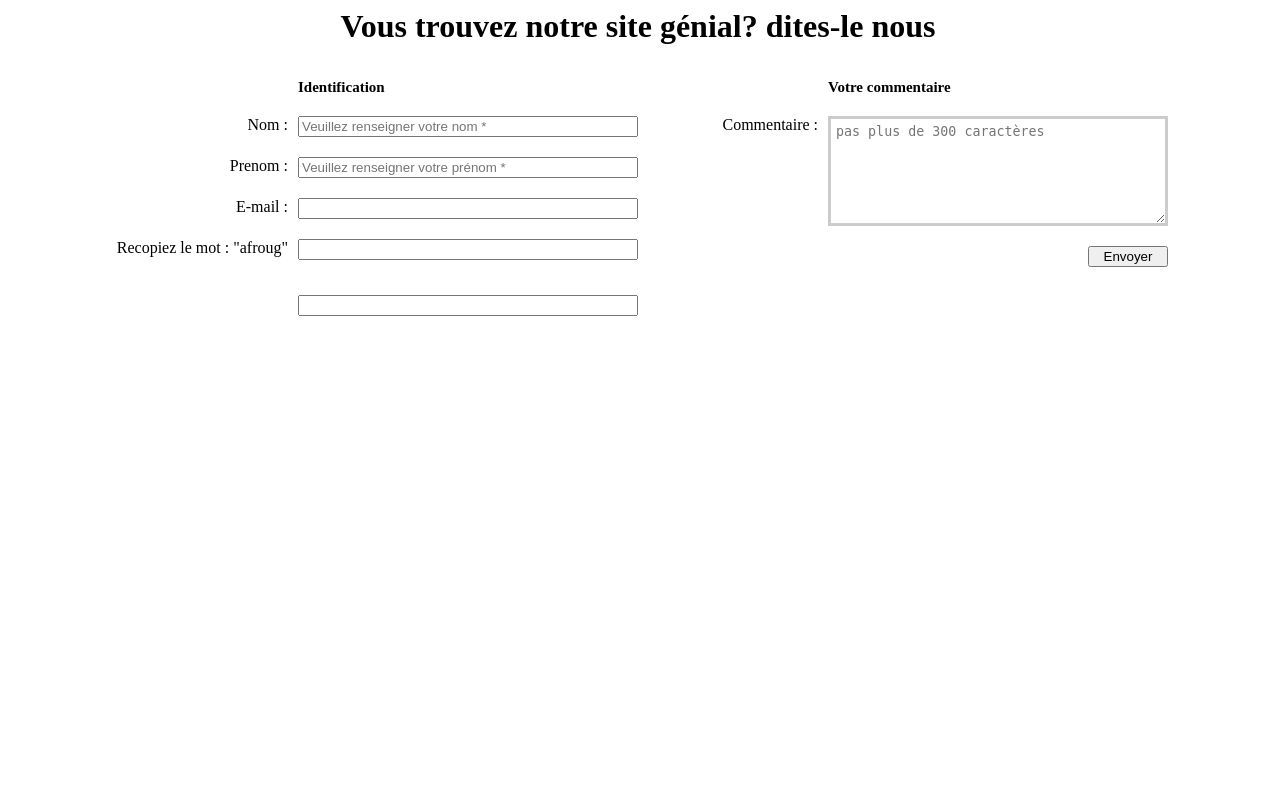
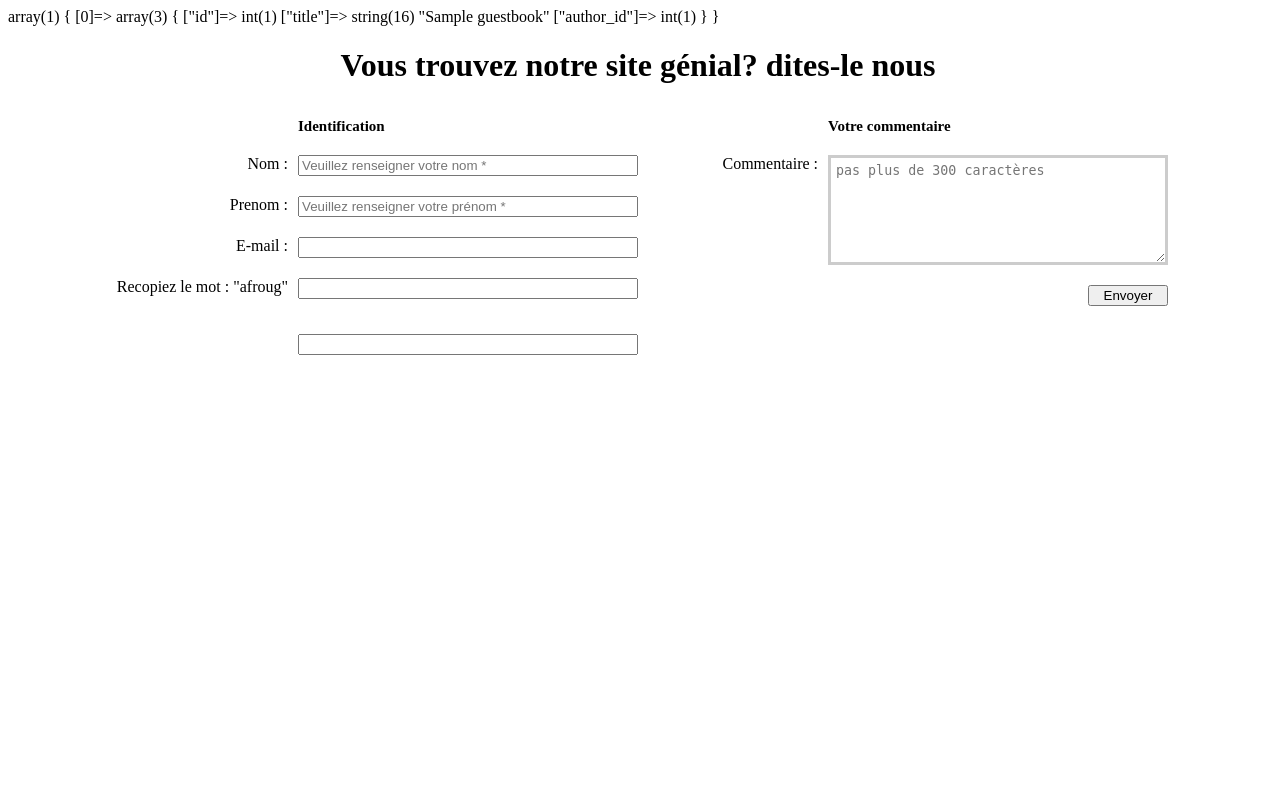
Before and after one commit to mr-am/tp_commun, a PHP site: page /Site/views/livredor.phtml in a window 1280 px wide; the page is wider, and only the part inside the window is pictured. Run offline with PHP 8.4, Linux system fonts and the light colour scheme; tables that the repository leaves empty hold one stand-in row (values such as "Sample post").

Commit message:
mise à jour3 formulaire livre d'or

```diff
--- a/views/livredor.phtml
+++ b/views/livredor.phtml
@@ -40,6 +40,15 @@ else
 
 
 foreach($_POST as $champ => $valeur) {  echo $champ . ": " . $valeur . "<br>";}
+
+$db = new PDO("mysql:dbname=tp_commun;host=127.0.0.1", 'root', 'troiswa');
+$requete = "SELECT guestbook.id, guestbook.title, guestbook.author_id, member.id FROM guestbook, member where guestbook.author_id = member.id";
+//$requete = "SELECT 'article'.'id', 'article'.'title', 'article'.'content', 'article'.'author_id', 'member'.'id', 'member'.'name'
+//FROM article, member"// where 'article'.'author_id' =  'member'.'id';"
+
+$tab = $db->query($requete)->fetchAll(PDO::FETCH_ASSOC);
+var_dump($tab);
+
 
  ?>
 
```
